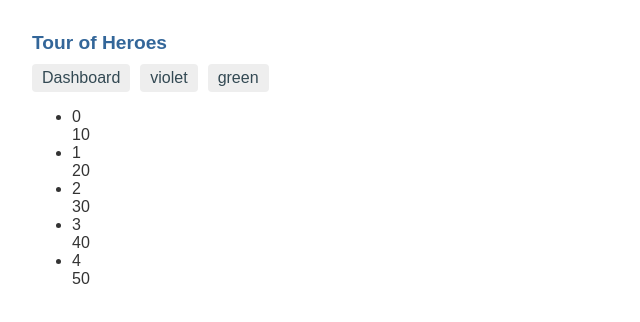
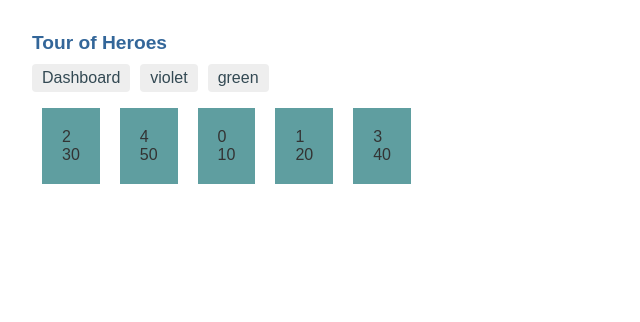
Before and after one commit to LidiyaChernomorova/violet-green-task, an Angular app: page /green in a window 1280 px wide. Shown: the top 322 px of the page, without its empty margins (0-640 px from the left). Built offline with nearby package versions, Linux system fonts and the light colour scheme.

Commit message:
add flex sorting style

```diff
--- a/src/app/main/main.component.css
+++ b/src/app/main/main.component.css
@@ -0,0 +1,27 @@
+.list__container {
+  display: flex;
+  flex-direction: row;
+  padding: 0;
+}
+.list__container :nth-child(1) {
+  order: 2;
+}
+.list__container :nth-child(2) {
+  order: 3;
+}
+.list__container :nth-child(3) {
+  order: 1;
+}
+.list__container :nth-child(4) {
+  order: 3;
+}
+.list__container :nth-child(5) {
+  order: 1;
+}
+
+.list__item {
+    background: cadetblue;
+    margin: 0 10px;
+    list-style-type: none;
+    padding: 20px;
+}
--- a/src/app/main/main.component.html
+++ b/src/app/main/main.component.html
@@ -1,6 +1,6 @@
-<ul>
-    <li *ngFor="let item of items; let i = index">
-      <div>{{i}}</div>
-      <div>{{item}}</div>
+<ul class="list__container">
+    <li class="list__item" *ngFor="let item of items; let i = index">
+        <div>{{i}}</div>
+        <div>{{item}}</div>
     </li>
   </ul>
```
